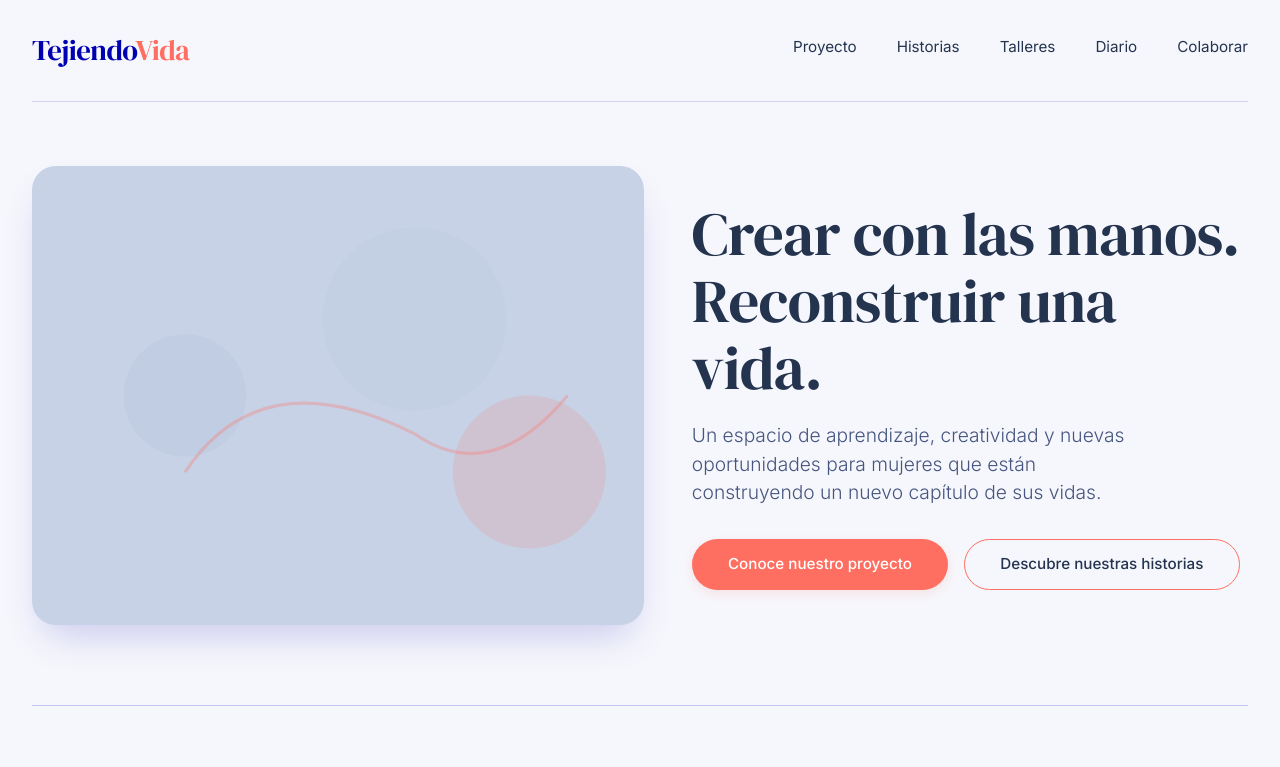
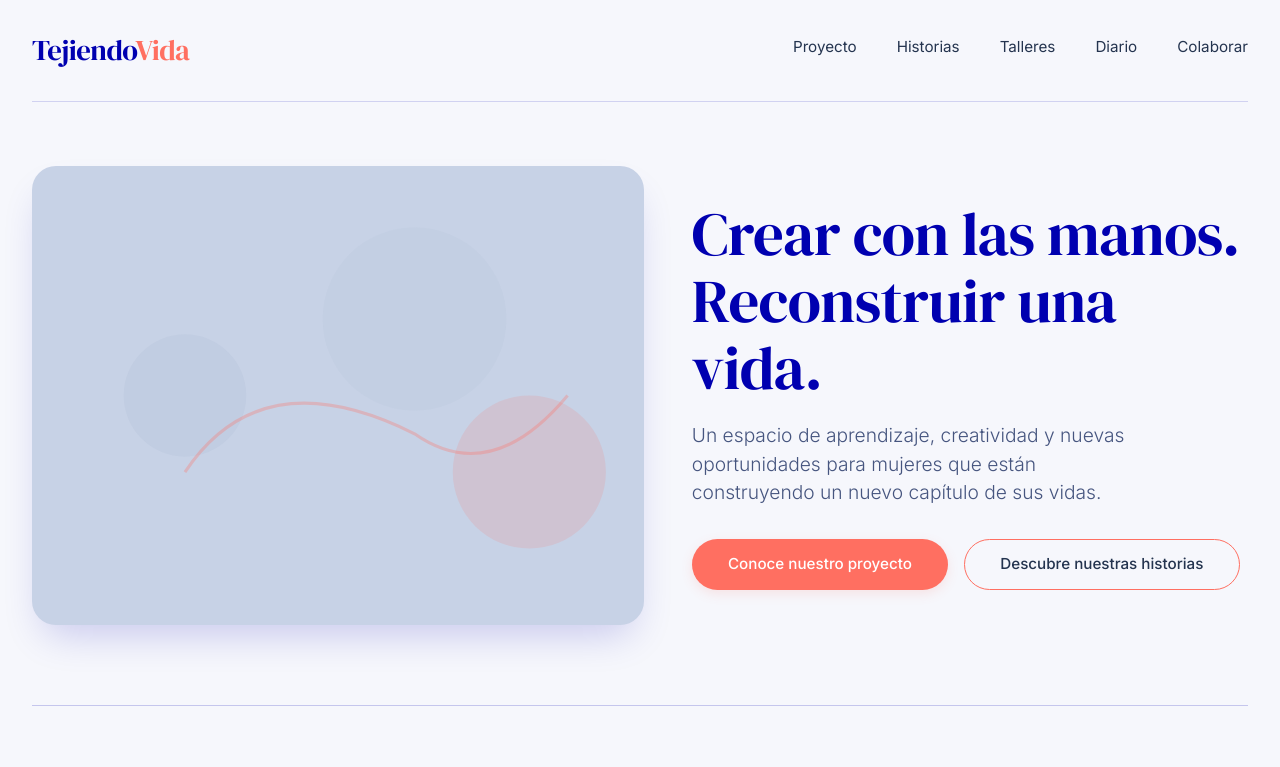
Before and after one commit to Yansmtp/Proyecto-comunitario, a plain HTML site: page index.html in a window 1280 px wide. Shown: the top 767 px of the page. Drawn offline with Linux system fonts and the light colour scheme; no server answers.

Commit message:
Aplicar #0000B0 al título del hero

```diff
--- a/style.css
+++ b/style.css
@@ -162,6 +162,7 @@ h2 {
   font-size: 3.8rem;
   line-height: 1.1;
   margin-bottom: 1.2rem;
+  color: #0000B0;
 }
 .hero-texto p {
   font-size: 1.2rem;
```
